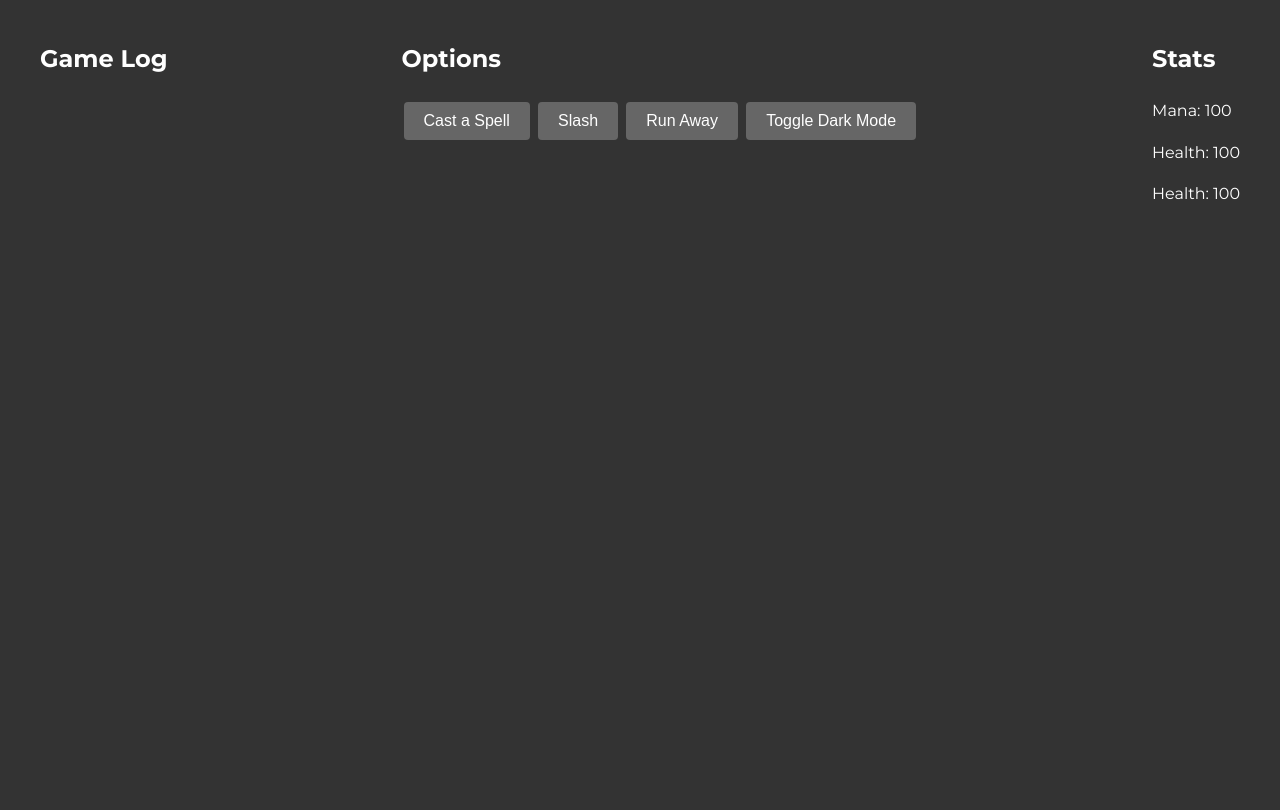
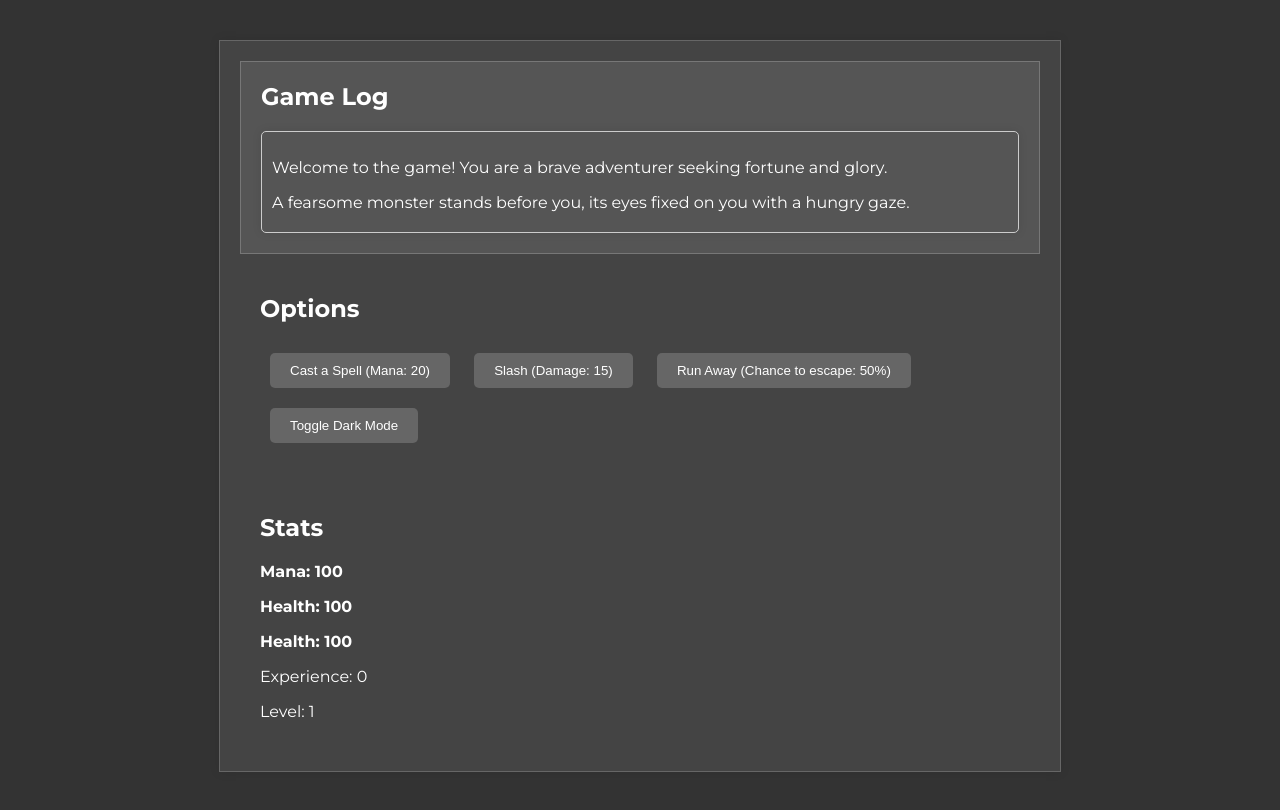
Before and after one commit to cainsalcido/hitandtank, a plain HTML site: page index.html in a window 1280 px wide. Both pictures are taken after a click on the button "Toggle Dark Mode". Drawn offline with Linux system fonts and the light colour scheme.

Commit message:
new html and css

```diff
--- a/index.html
+++ b/index.html
@@ -1,24 +1,25 @@
-<!-- index.html -->
-
 <!DOCTYPE html>
 <html lang="en">
 <head>
     <meta charset="UTF-8">
     <meta name="viewport" content="width=device-width, initial-scale=1.0">
-    <title>Game</title>
+    <title>HitAndTank</title>
     <link rel="stylesheet" href="styles.css">
 </head>
 <body>
     <div class="container">
         <div class="game-log">
             <h2>Game Log</h2>
-            <div id="log"></div>
+            <div id="log">
+                <p>Welcome to the game! You are a brave adventurer seeking fortune and glory.</p>
+                <p>A fearsome monster stands before you, its eyes fixed on you with a hungry gaze.</p>
+            </div>
         </div>
         <div class="options">
             <h2>Options</h2>
-            <button id="cast-spell">Cast a Spell</button>
-            <button id="slash">Slash</button>
-            <button id="run-away">Run Away</button>
+            <button id="cast-spell">Cast a Spell (Mana: 20)</button>
+            <button id="slash">Slash (Damage: 15)</button>
+            <button id="run-away">Run Away (Chance to escape: 50%)</button>
             <button id="mode-toggle">Toggle Dark Mode</button>
         </div>
         <div class="stats">
@@ -26,10 +27,12 @@
             <p id="player-mana">Mana: 100</p>
             <p id="player-health">Health: 100</p>
             <p id="monster-health">Monster Health: 100</p>
+            <p id="player-experience">Experience: 0</p>
+            <p id="player-level">Level: 1</p>
         </div>
     </div>
 
     <script src="src/script.js"></script>
-    <script src = "src/index.js"></script>
+    <script src="src/index.js"></script>
 </body>
 </html>
--- a/styles.css
+++ b/styles.css
@@ -1,85 +1,116 @@
 /* Import the Montserrat font from Google Fonts */
 @import url('https://fonts.googleapis.com/css2?family=Montserrat:wght@300;400;500;600;700&display=swap');
 
-/* style.css */
-
 body {
-  font-family: 'Montserrat', sans-serif;
-  background-color: #f7f7f7;
-  margin: 0;
-  padding: 0;
-  line-height: 1.6;
+    font-family: 'Montserrat', sans-serif;
+    background-color: #f0f0f0;
 }
 
 .container {
-  max-width: 1200px;
-  margin: 20px auto;
-  padding: 0 20px;
-  display: flex;
-  justify-content: space-between;
+    max-width: 800px;
+    margin: 40px auto;
+    padding: 20px;
+    background-color: #fff;
+    border: 1px solid #ddd;
+    box-shadow: 0 0 10px rgba(0, 0, 0, 0.1);
 }
 
-.game-log-container {
-  flex: 2;
-  padding: 20px;
-  background-color: #ffffff;
-  border: 1px solid #ddd;
-  border-radius: 4px;
-  margin: 10px;
+.game-log {
+    padding: 20px;
+    background-color: #f7f7f7;
+    border: 1px solid #ccc;
 }
 
-.stats-container {
-  flex: 1;
-  padding: 20px;
-  background-color: #ffffff;
-  border: 1px solid #ddd;
-  border-radius: 4px;
-  margin: 10px;
+.game-log h2 {
+    margin-top: 0;
 }
 
-.options-container {
-  flex: 1;
-  padding: 20px;
-  background-color: #ffffff;
-  border: 1px solid #ddd;
-  border-radius: 4px;
-  margin: 10px;
+#log {
+    padding: 10px;
 }
 
-button {
-  background-color: #0097a7;
-  color: #ffffff;
-  border: none;
-  padding: 10px 20px;
-  text-align: center;
-  text-decoration: none;
-  display: inline-block;
-  font-size: 16px;
-  margin: 4px 2px;
-  cursor: pointer;
-  border-radius: 4px;
-  transition: background-color 0.3s ease;
+.options {
+    padding: 20px;
 }
 
-button:hover {
-  background-color: #00b8d9;
+.options button {
+    margin: 10px;
+    padding: 10px 20px;
+    border: none;
+    border-radius: 5px;
+    background-color: #4CAF50;
+    color: #fff;
+    cursor: pointer;
+}
+
+.options button:hover {
+    background-color: #3e8e41;
+}
+
+.stats {
+    padding: 20px;
+}
+
+.stats p {
+    margin-bottom: 10px;
+}
+
+#player-mana, #player-health, #monster-health {
+    font-weight: bold;
 }
 
 .dark-mode {
-  background-color: #333;
-  color: #ffffff;
+    background-color: #333;
+    color: #fff;
 }
 
-.dark-mode .game-log-container, .dark-mode .stats-container, .dark-mode .options-container {
-  background-color: #444;
-  color: #ffffff;
+.dark-mode .container {
+    background-color: #444;
+    border-color: #666;
 }
 
-.dark-mode button {
-  background-color: #666;
-  color: #ffffff;
+.dark-mode .game-log {
+    background-color: #555;
+    border-color: #777;
 }
 
-.dark-mode button:hover {
-  background-color: #777;
+.dark-mode .options button {
+    background-color: #666;
+    color: #fff;
 }
+
+.dark-mode .options button:hover {
+    background-color: #555;
+}
+
+#log {
+  padding: 10px;
+  border: 1px solid #ccc;
+  border-radius: 5px;
+  box-shadow: 0 0 10px rgba(0, 0, 0, 0.1);
+}
+
+#log p {
+  margin-bottom: 10px;
+}
+
+#log p.action {
+  font-weight: bold;
+  color: #00698f;
+}
+
+#log p.damage {
+  color: #ff0000;
+}
+
+#log p.mana {
+  color: #0000ff;
+}
+
+#log p.success {
+  color: #00ff00;
+}
+
+#log p.error {
+  color: #ff0000;
+}
```
